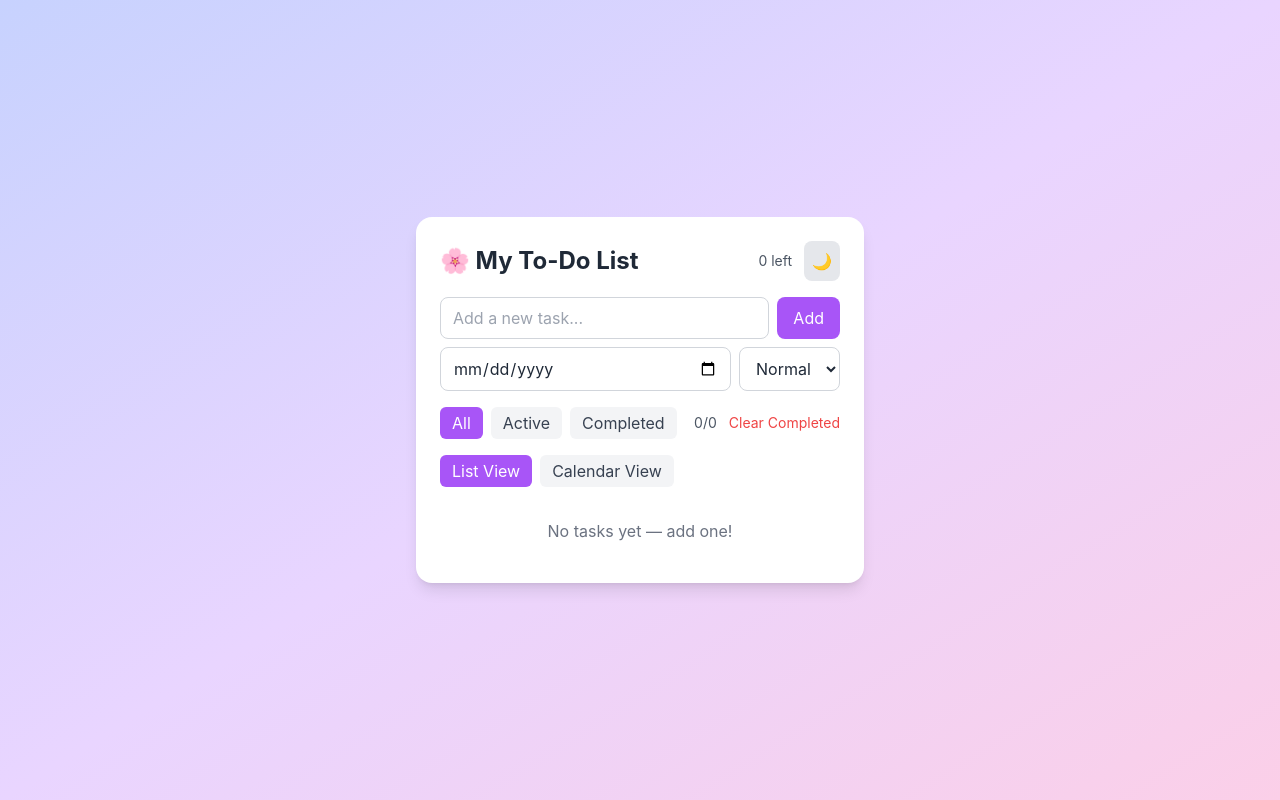
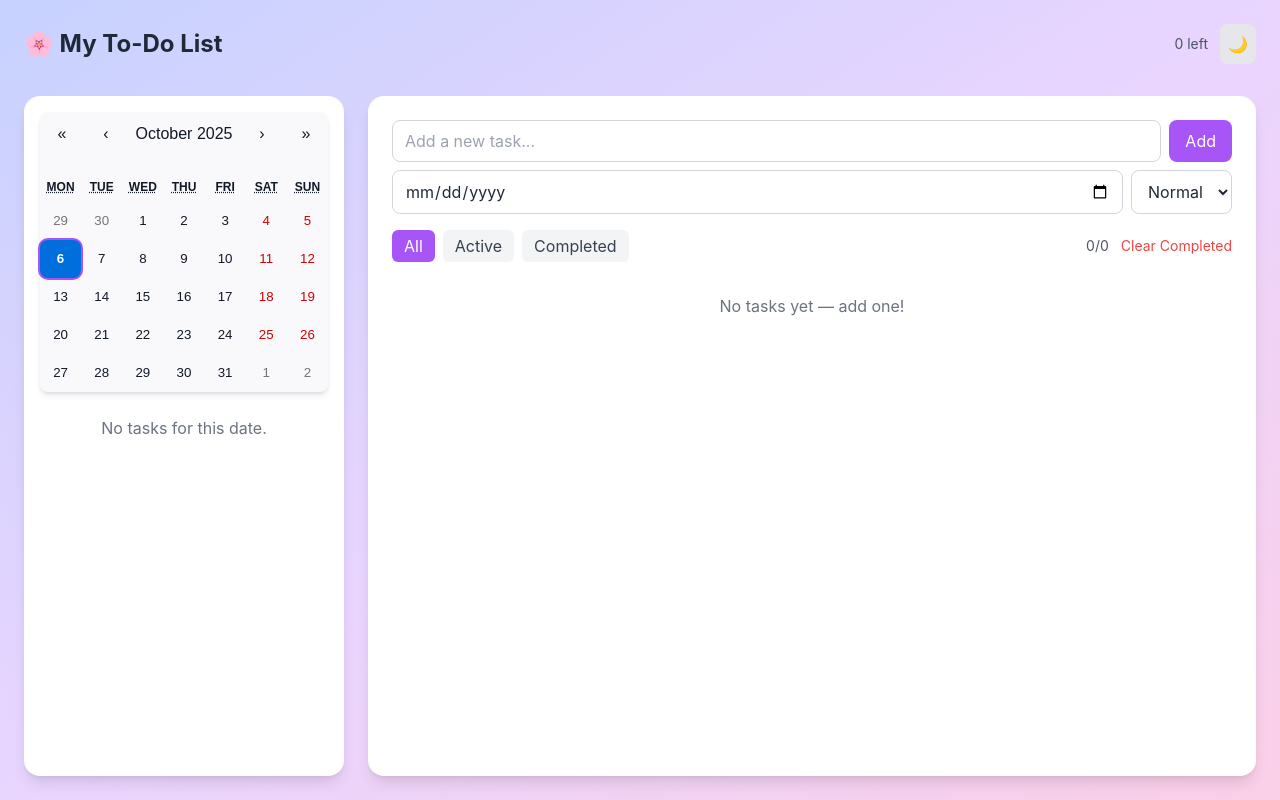
Before and after one commit to Tala-yus/todo-react, a React (Create React App) app: page / in a window 1280 px wide. Built offline with nearby package versions, Linux system fonts and the light colour scheme.

Commit message:
calendar sidebar

```diff
--- a/src/App.js
+++ b/src/App.js
@@ -11,13 +11,12 @@ function App() {
     const saved = localStorage.getItem("tasks");
     return saved ? JSON.parse(saved) : [];
   });
+
   const [darkMode, setDarkMode] = useState(() => localStorage.getItem("theme") === "dark");
   const [filter, setFilter] = useState("all");
-  const [view, setView] = useState("list");
+  const [selectedDate, setSelectedDate] = useState(new Date());
 
-  useEffect(() => {
-    localStorage.setItem("tasks", JSON.stringify(tasks));
-  }, [tasks]);
+  useEffect(() => localStorage.setItem("tasks", JSON.stringify(tasks)), [tasks]);
 
   useEffect(() => {
     if (darkMode) document.documentElement.classList.add("dark");
@@ -31,76 +30,32 @@ function App() {
     }
   }, [tasks]);
 
-  function addTask({ text, dueDate, priority }) {
-    const t = text.trim();
-    if (!t) return;
-    setTasks(prev => [
-      ...prev,
-      {
-        id: Date.now(),
-        text: t,
-        done: false,
-        dueDate: dueDate || null,
-        priority: priority || "Normal",
-      }
-    ]);
-    setFilter("all");
-  }
-
-  function toggleTask(id) {
-    setTasks(prev => prev.map(t => t.id === id ? { ...t, done: !t.done } : t));
-  }
-
-  function deleteTask(id) {
-    setTasks(prev => prev.filter(t => t.id !== id));
-  }
-
-  function clearCompleted() {
-    setTasks(prev => prev.filter(t => !t.done));
-  }
-
   const remaining = tasks.filter(t => !t.done).length;
 
   return (
-    <div className="min-h-screen flex items-center justify-center bg-gradient-to-br from-indigo-200 via-purple-200 to-pink-200 dark:from-gray-900 dark:via-gray-800 dark:to-gray-900 transition-colors p-6">
-      <div className="bg-white dark:bg-gray-800 shadow-lg rounded-2xl w-full max-w-md p-6">
+    <div className="min-h-screen bg-gradient-to-br from-indigo-200 via-purple-200 to-pink-200 dark:from-gray-900 dark:via-gray-800 dark:to-gray-900 transition-colors">
+      <div className="max-w-7xl mx-auto p-6 flex flex-col h-screen">
         <Header darkMode={darkMode} setDarkMode={setDarkMode} remaining={remaining} />
-        <TaskInput onAdd={addTask} />
-        <Filters
-          filter={filter}
-          setFilter={setFilter}
-          clearCompleted={clearCompleted}
-          total={tasks.length}
-          remaining={remaining}
-        />
 
-        {/* View Toggle */}
-        <div className="flex gap-2 mb-4">
-          <button
-            onClick={() => setView("list")}
-            className={`px-3 py-1 rounded-md ${view === "list" ? "bg-purple-500 text-white" : "bg-gray-100 dark:bg-gray-700 text-gray-700 dark:text-gray-200"}`}
-          >
-            List View
-          </button>
-          <button
-            onClick={() => setView("calendar")}
-            className={`px-3 py-1 rounded-md ${view === "calendar" ? "bg-purple-500 text-white" : "bg-gray-100 dark:bg-gray-700 text-gray-700 dark:text-gray-200"}`}
-          >
-            Calendar View
-          </button>
+        <div className="flex flex-1 gap-6 mt-4">
+          {/* Sidebar */}
+          <div className="w-80 flex-shrink-0 bg-white dark:bg-gray-800 shadow-lg rounded-2xl p-4 overflow-y-auto">
+            <CalendarView tasks={tasks} darkMode={darkMode} selectedDate={selectedDate} setSelectedDate={setSelectedDate} />
+          </div>
+
+          {/* Main area */}
+          <div className="flex-1 flex flex-col bg-white dark:bg-gray-800 shadow-lg rounded-2xl p-6 overflow-y-auto">
+            <TaskInput onAdd={(task) => setTasks(prev => [...prev, task])} />
+            <Filters filter={filter} setFilter={setFilter} clearCompleted={() => setTasks(prev => prev.filter(t => !t.done))} total={tasks.length} remaining={remaining} />
+            <TaskList
+              tasks={tasks.filter(t => !t.dueDate || new Date(t.dueDate).toDateString() === selectedDate.toDateString())}
+              setTasks={setTasks}
+              filter={filter}
+              onToggle={id => setTasks(prev => prev.map(t => t.id === id ? { ...t, done: !t.done } : t))}
+              onDelete={id => setTasks(prev => prev.filter(t => t.id !== id))}
+            />
+          </div>
         </div>
-
-        {view === "list" ? (
-          <TaskList
-            tasks={tasks}
-            setTasks={setTasks}
-            filter={filter}
-            onToggle={toggleTask}
-            onDelete={deleteTask}
-          />
-        ) : (
-          <CalendarView tasks={tasks} darkMode={darkMode} />
-        )}
       </div>
     </div>
   );
--- a/src/components/CalendarView.jsx
+++ b/src/components/CalendarView.jsx
@@ -1,111 +1,104 @@
-import React, { useState } from "react";
+import React from "react";
 import Calendar from "react-calendar";
-import { motion } from "framer-motion";
 import 'react-calendar/dist/Calendar.css';
 
-export default function CalendarView({ tasks, darkMode }) {
-  const [selectedDate, setSelectedDate] = useState(new Date());
-
-  const tasksForDate = tasks.filter(task =>
-    task.dueDate && new Date(task.dueDate).toDateString() === selectedDate.toDateString()
-  );
+export default function CalendarView({ tasks, darkMode, selectedDate, setSelectedDate }) {
+  const tasksForDate = tasks.filter(task => task.dueDate && new Date(task.dueDate).toDateString() === selectedDate.toDateString());
 
   const tileClassName = ({ date, view }) => {
     if (view === "month") {
-      const hasTask = tasks.some(task =>
-        task.dueDate && new Date(task.dueDate).toDateString() === date.toDateString()
-      );
-      return hasTask ? "bg-purple-200 dark:bg-purple-600 rounded" : null;
+      const hasTask = tasks.some(task => task.dueDate && new Date(task.dueDate).toDateString() === date.toDateString());
+      const isToday = date.toDateString() === new Date().toDateString();
+      return [
+        "rounded-lg transition-all",
+        hasTask ? "bg-purple-200 dark:bg-purple-600" : "",
+        isToday ? "ring-2 ring-purple-500 dark:ring-purple-400" : ""
+      ].join(" ");
     }
   };
 
   const tileContent = ({ date, view }) => {
     if (view !== "month") return null;
 
-    const tasksOnDate = tasks.filter(
-      task => task.dueDate && new Date(task.dueDate).toDateString() === date.toDateString()
-    );
-
-    if (tasksOnDate.length === 0) return null;
-
-    const displayTasks = tasksOnDate.slice(0, 3);
-    const extra = tasksOnDate.length - displayTasks.length;
+    const tasksOnDate = tasks.filter(task => task.dueDate && new Date(task.dueDate).toDateString() === date.toDateString());
+    if (!tasksOnDate.length) return null;
 
     return (
-      <div className="relative flex justify-center mt-1 group">
-        {/* Dots */}
-        <div className="flex gap-0.5">
-          {displayTasks.map(task => (
+      <div className="flex justify-center mt-1 gap-1">
+        {tasksOnDate.slice(0, 3).map(task => (
           <span
             key={task.id}
             className={`w-2 h-2 rounded-full ${
               task.priority === "High" ? "bg-red-500" :
               task.priority === "Low" ? "bg-green-500" : "bg-gray-500"
             }`}
-            ></span>
+          />
         ))}
-          {extra > 0 && (
-            <span className="text-xs text-gray-600 dark:text-gray-300 ml-0.5">+{extra}</span>
+        {tasksOnDate.length > 3 && (
+          <span className="text-xs text-gray-600 dark:text-gray-300">+{tasksOnDate.length - 3}</span>
         )}
-        </div>
-
-        {/* Tooltip rendered outside tile */}
-        <div className="absolute left-1/2 transform -translate-x-1/2 bottom-full mb-2 w-40 max-h-48 p-2 bg-white dark:bg-gray-700 rounded shadow-lg text-xs text-gray-800 dark:text-gray-200 opacity-0 group-hover:opacity-100 transition-opacity pointer-events-none overflow-auto z-50">
-          {tasksOnDate.map(task => (
-            <div key={task.id} className="break-words py-0.5">
-              {task.text} {task.priority ? `| ${task.priority}` : ""}
-            </div>
-          ))}
-        </div>
       </div>
     );
   };
 
   return (
-    <div className="mt-4">
+    <div className="text-gray-800 dark:text-gray-100">
       <Calendar
         onChange={setSelectedDate}
         value={selectedDate}
-        className={`w-full rounded-lg overflow-visible ${darkMode ? "react-calendar-dark" : ""}`}
+        className={`w-full rounded-lg overflow-visible shadow-md ${
+          darkMode ? "react-calendar-dark" : "react-calendar-light"
+        }`}
         tileClassName={tileClassName}
         tileContent={tileContent}
       />
 
       <div className="mt-4">
         {tasksForDate.length === 0 ? (
-          <p className="text-gray-500 dark:text-gray-400 text-center py-4">
-            No tasks for this date.
-          </p>
+          <p className="text-gray-500 dark:text-gray-400 text-center py-2">No tasks for this date.</p>
         ) : (
           <ul className="space-y-2">
             {tasksForDate.map(task => (
-              <motion.li
-                key={task.id}
-                layout
-                initial={{ opacity: 0, y: 8 }}
-                animate={{ opacity: 1, y: 0 }}
-                exit={{ opacity: 0, x: 40 }}
-                className={`flex justify-between items-center px-3 py-2 rounded-md shadow-sm bg-gray-50 dark:bg-gray-700`}
-              >
-                <span className={`${task.done ? "line-through text-gray-400 dark:text-gray-300" : "text-gray-800 dark:text-gray-100"}`}>
+              <li key={task.id} className="px-3 py-2 bg-gray-50 dark:bg-gray-700 rounded-md shadow-sm">
                 {task.text} {task.priority ? `| ${task.priority}` : ""}
-                </span>
-              </motion.li>
+              </li>
             ))}
           </ul>
         )}
       </div>
 
       <style>{`
+        /* Light mode */
+        .react-calendar-light {
+          background-color: #f9f9fb;
+          border: none;
+          color: #111827;
+        }
+        .react-calendar-light .react-calendar__tile {
+          transition: all 0.2s;
+        }
+        .react-calendar-light .react-calendar__tile:hover {
+          background-color: #e0d7ff;
+          border-radius: 0.5rem;
+        }
+
+        /* Dark mode */
         .react-calendar-dark {
           background-color: #1f2937;
           color: #f3f4f6;
+          border: none;
+        }
+        .react-calendar-dark .react-calendar__tile {
+          transition: all 0.2s;
+        }
+        .react-calendar-dark .react-calendar__tile:hover {
+          background-color: #4c1d95;
           border-radius: 0.5rem;
         }
-        .react-calendar-dark .react-calendar__tile--now {
-          background: #4f46e5;
-          color: white;
-          border-radius: 0.5rem;
+
+        /* Current day */
+        .react-calendar__tile--now {
+          font-weight: bold;
         }
       `}</style>
     </div>
--- /dev/null
+++ b/src/components/ThemePicker.jsx
@@ -0,0 +1,18 @@
+import React from "react";
+import { themes } from "../themes";
+
+export default function ThemePicker({ theme, setTheme }) {
+  return (
+    <div className="flex gap-2 mb-4">
+      {Object.values(themes).map(t => (
+        <button
+          key={t.name}
+          onClick={() => setTheme(t)}
+          className={`${t.primary} px-3 py-1 rounded-md`}
+        >
+          {t.name}
+        </button>
+      ))}
+    </div>
+  );
+}
--- /dev/null
+++ b/src/themes.js
@@ -0,0 +1,23 @@
+export const themes = {
+  default: {
+    name: "Default",
+    bgGradient: "from-indigo-200 via-purple-200 to-pink-200",
+    cardBg: "bg-white dark:bg-gray-800",
+    primary: "bg-purple-500 text-white",
+    secondary: "bg-gray-100 dark:bg-gray-700 text-gray-700 dark:text-gray-200",
+  },
+  sunset: {
+    name: "Sunset",
+    bgGradient: "from-yellow-200 via-orange-300 to-red-300",
+    cardBg: "bg-white dark:bg-gray-800",
+    primary: "bg-red-500 text-white",
+    secondary: "bg-yellow-100 dark:bg-gray-700 text-gray-700 dark:text-gray-200",
+  },
+  forest: {
+    name: "Forest",
+    bgGradient: "from-green-200 via-green-300 to-green-400",
+    cardBg: "bg-white dark:bg-gray-800",
+    primary: "bg-green-500 text-white",
+    secondary: "bg-green-100 dark:bg-gray-700 text-gray-700 dark:text-gray-200",
+  },
+};
```
Lines whose indentation alone changed are shown as unchanged.
